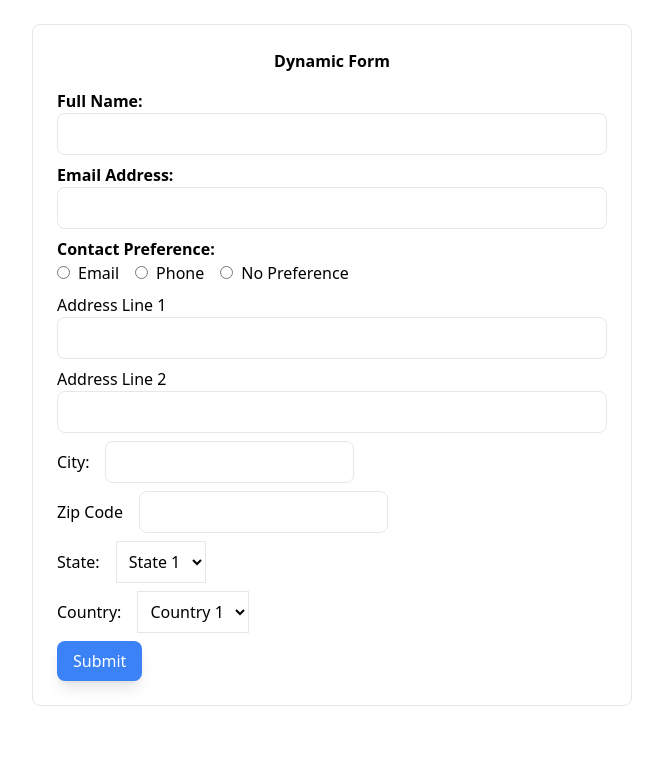
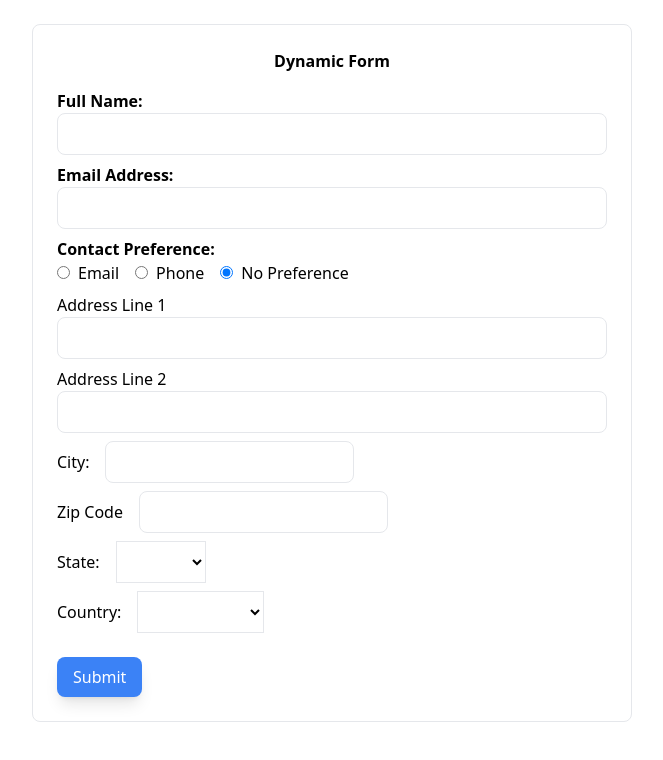
Before and after one commit to purnoy/dn-form, a Next.js app: page / in a window 1280 px wide. Shown: the top 760 px of the page, without its empty margins (308-971 px from the left). Built offline with nearby package versions, Linux system fonts and the light colour scheme.

Commit message:
form look

```diff
--- a/src/components/DynamicForm.tsx
+++ b/src/components/DynamicForm.tsx
@@ -1,10 +1,12 @@
 'use client';
 
-import {useForm} from 'react-hook-form';
+import {useForm, useFieldArray} from 'react-hook-form';
 interface formData {
     fullName: string;
     email: string;
     contactPreference: 'email' | 'phone' | 'noPreference';
+    phoneNum:  {number:string}[];
+    emailadd: {exEmail:string}[];
     addressLine1: string;
     addressLine2: string;
     city: string;
@@ -14,10 +16,40 @@ interface formData {
 }
 
 const DynamicForm = () => {
-    const { register, handleSubmit } = useForm<formData>();
+    const { register, handleSubmit, watch, formState:{errors}, setValue, control } = useForm<formData>({
+        defaultValues:{
+            fullName: "",
+            email: "",
+            contactPreference:"noPreference",
+            phoneNum: [{number:""}],
+            emailadd: [{exEmail:""}],
+            addressLine1: "",
+            addressLine2: "",
+            city: "",
+            zipCode: "",
+            state: "",
+            country: "",
+        },
+    });
+    const contactPreference = watch("contactPreference");
+    const phoneNum = watch("phoneNum");
+    const country = watch ("country");
+    const getCountryCode = () =>{
+        switch(country){
+            case "USA": return "+88";
+            case "Bangladesh": return "+1";
+            case "": return "";
+        }
+    }
+
+    const {fields, append, remove} = useFieldArray({
+        name: "phoneNum",
+        control
+    })
     const onSubmit = (data: formData) => {
     console.log(data);
   };
+
   return (
     <div className='border p-6 mt-6 rounded-lg w-[600px]'>
         <h1 className='text-center mb-4 font-bold'>Dynamic Form</h1>
@@ -46,10 +78,62 @@ const DynamicForm = () => {
                     No Preference
                 </label>
             </div>
+
         </div>
+        {
+
+            contactPreference === "email" && (
+                <div className='flex flex-col mb-2'>
+
+                     <label className='font-semibold' htmlFor="emailadd">Email:</label>
+                     <div className="">
+                        {
+                            fields.map((field, index)=>{
+                                return(
+                                    <div className="flex gap-x-6" key={field.id}>
+                                        <input className='border rounded-lg p-2 mb-2' type="email" id="emailadd" {...register(`emailadd.${index}.exEmail`)} />
+                                        {
+                                            index>0 &&(
+                                                <button className='bg-blue-500 mt-2 px-4 py-2 text-white shadow-lg rounded-lg' type="button" onClick={()=>remove(index)}>Remove Email</button>
+                                            )
+                                        }
+                                    </div>
+                                )
+                            })
+                        }
+                         <button className='bg-blue-500 mt-4 px-4 py-2 text-white shadow-lg rounded-lg' type="button" onClick={()=>append({number:""})}>Add Extra Email</button>
+                     </div>
+                </div>
+            )
+        }
+        {
+            contactPreference === "phone" && (
+                <div className='flex flex-col mb-2'>
+                     <label className='font-semibold' htmlFor="phoneNum">Phone:</label>
+                     <div className="">
+                        {
+                            fields.map((field, index)=>{
+                                return(
+                                    <div className=" flex gap-x-6" key={field.id}>
+                                        <input className='border rounded-lg p-2 mb-2' type="number" id="phoneNum" {...register(`phoneNum.${index}.number` as const)} />
+                                        {
+                                            index>0 &&(
+                                                <button className='bg-blue-500 mt-4 px-4 py-2 text-white shadow-lg rounded-lg' type="button" onClick={()=>remove(index)}>Remove</button>
+                                            )
+                                        }
+                                    </div>
+                                )
+                            })
+                        }
+                        <button className='bg-blue-500 mt-4 px-4 py-2 text-white shadow-lg rounded-lg' type='button' onClick={()=>append({number:""})}> Add Extra Phone</button>
+                     </div>
+                </div>
+            )
+        }
+
         <div className='flex flex-col mb-2'>
             <label htmlFor="addressLine1">Address Line 1</label>
-            <input type="text" id="addressLine1" {...register('addressLine1')} className='border rounded-lg p-2' />
+            <input className='border rounded-lg p-2' type="text" id="addressLine1" {...register('addressLine1')}  />
         </div>
         <div className='flex flex-col mb-2'>
             <label htmlFor="addressLine2">Address Line 2</label>
@@ -73,11 +157,21 @@ const DynamicForm = () => {
         <div className='mb-2'>
             <label className='me-4' htmlFor="country">Country:</label>
             <select id="country" {...register('country')} className='bg-white p-2 border'>
-                <option value="country1">Country 1</option>
-                <option value="country2">Country 2</option>
+                <option value="USA">USA</option>
+                <option value="Bangladesh">Bangladesh</option>
             </select>
         </div>
-        <button type="submit" className='bg-blue-500 px-4 py-2 text-white shadow-lg rounded-lg'>Submit</button>
+        {
+            country =="USA" && (
+                getCountryCode()
+            )
+        }
+         {
+            country =="Bangladesh" && (
+                getCountryCode()
+            )
+        }
+        <button type="submit" className='bg-blue-500 mt-4 px-4 py-2 text-white shadow-lg rounded-lg'>Submit</button>
       </form>
     </div>
   )
```
